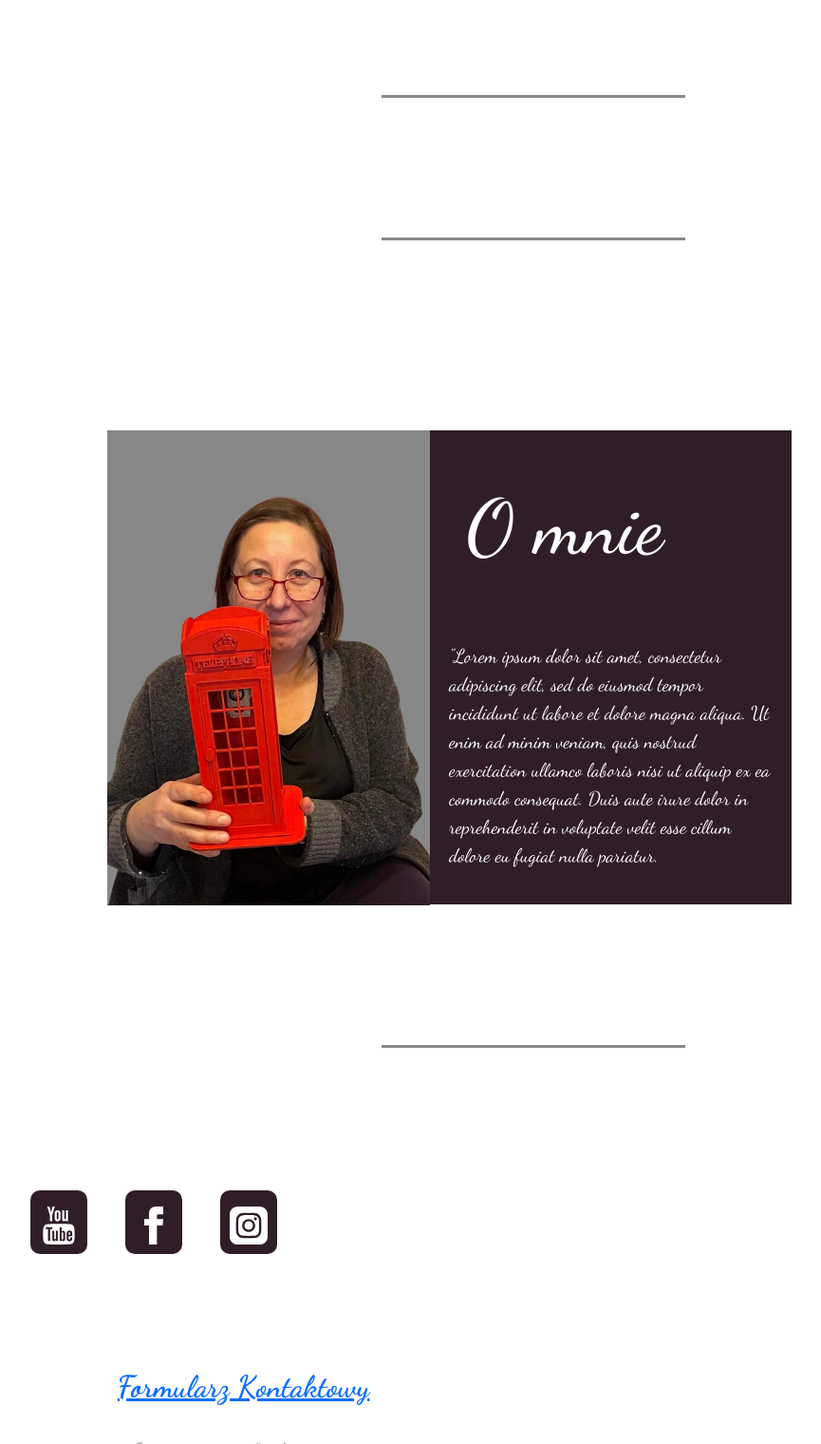
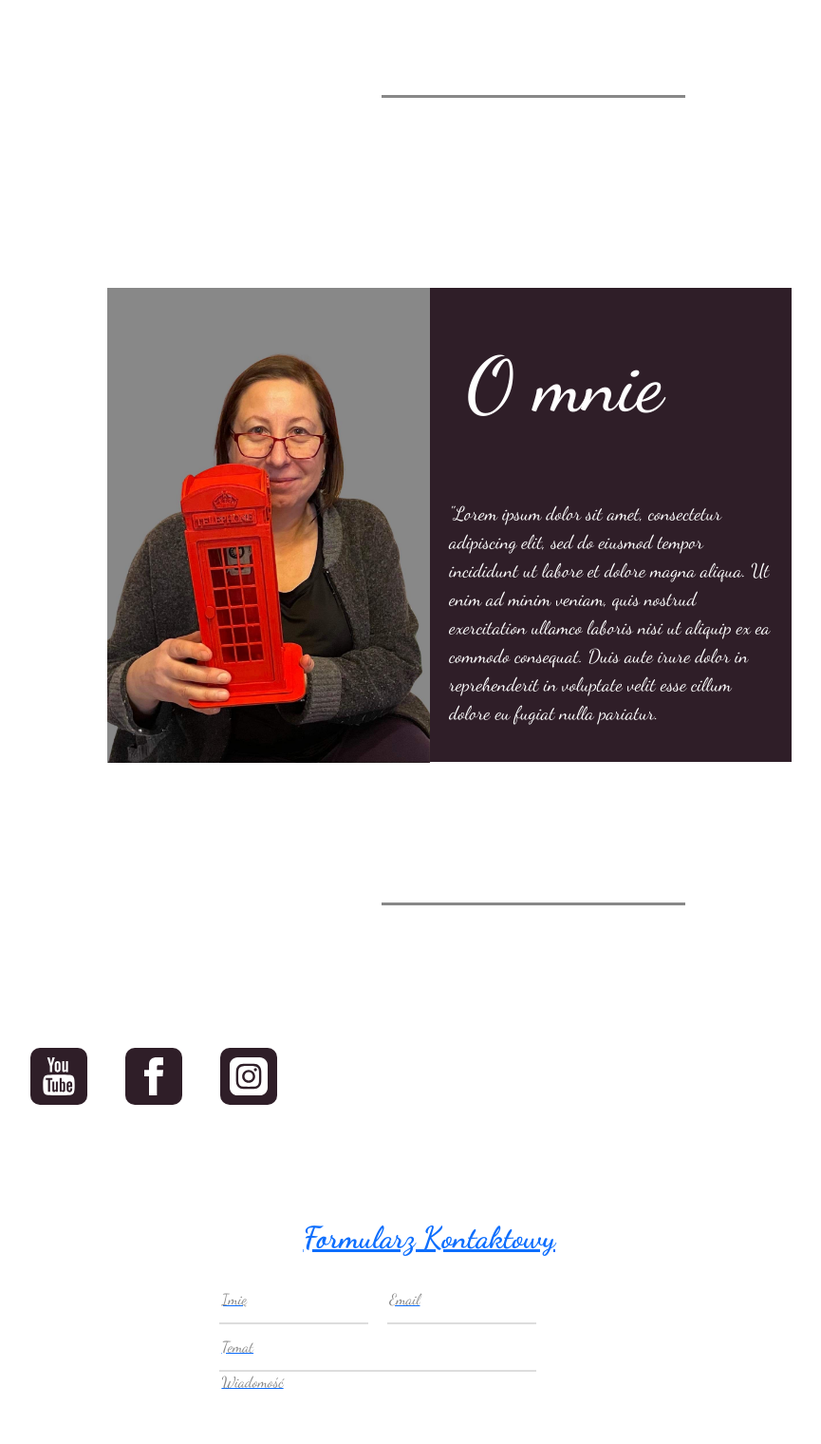
Before and after one commit to joannaj79/Scrapbooking_comercial_project, a website: page index.html in a window 1280 px wide. Shown: the part 687-2207 px from the top of the page at 95% size, without its empty margins (78-943 px from the left). Drawn offline with nearby package versions, Linux system fonts and the light colour scheme.

Commit message:
New project updating

```diff
--- a/index.html
+++ b/index.html
@@ -112,10 +112,6 @@
     <div class="borderLineContainer">
       <div class="borderLine" id="borderLine"></div>
     </div>
-
-    <div class="borderLineContainer">
-      <div class="borderLine" id="borderLine"></div>
-    </div>
     <section class="aboutMe" id="omnie">
       <!-- <div class="item"> -->
       <div class="row">
@@ -178,8 +174,7 @@
   </div>
     </section>
     <div class="row">
-      <div class="col-5">
-
+      <div class="col-7">
     <section class="contactFormContainer" id="kontakt">
       <div class="contactFormWrapper">
         <div class="items wow fadeInUp">
--- a/src/scss/sections/socialMedia.scss
+++ b/src/scss/sections/socialMedia.scss
@@ -7,7 +7,7 @@
 
     .linkIcon {
       background-color: #2f1e28;
-      font-size: 30px;
+      font-size: 20px;
       cursor: pointer;
       padding: 10px;
       border-radius: 10px;
```
Also changed, not shown: dist/css/style.css.
